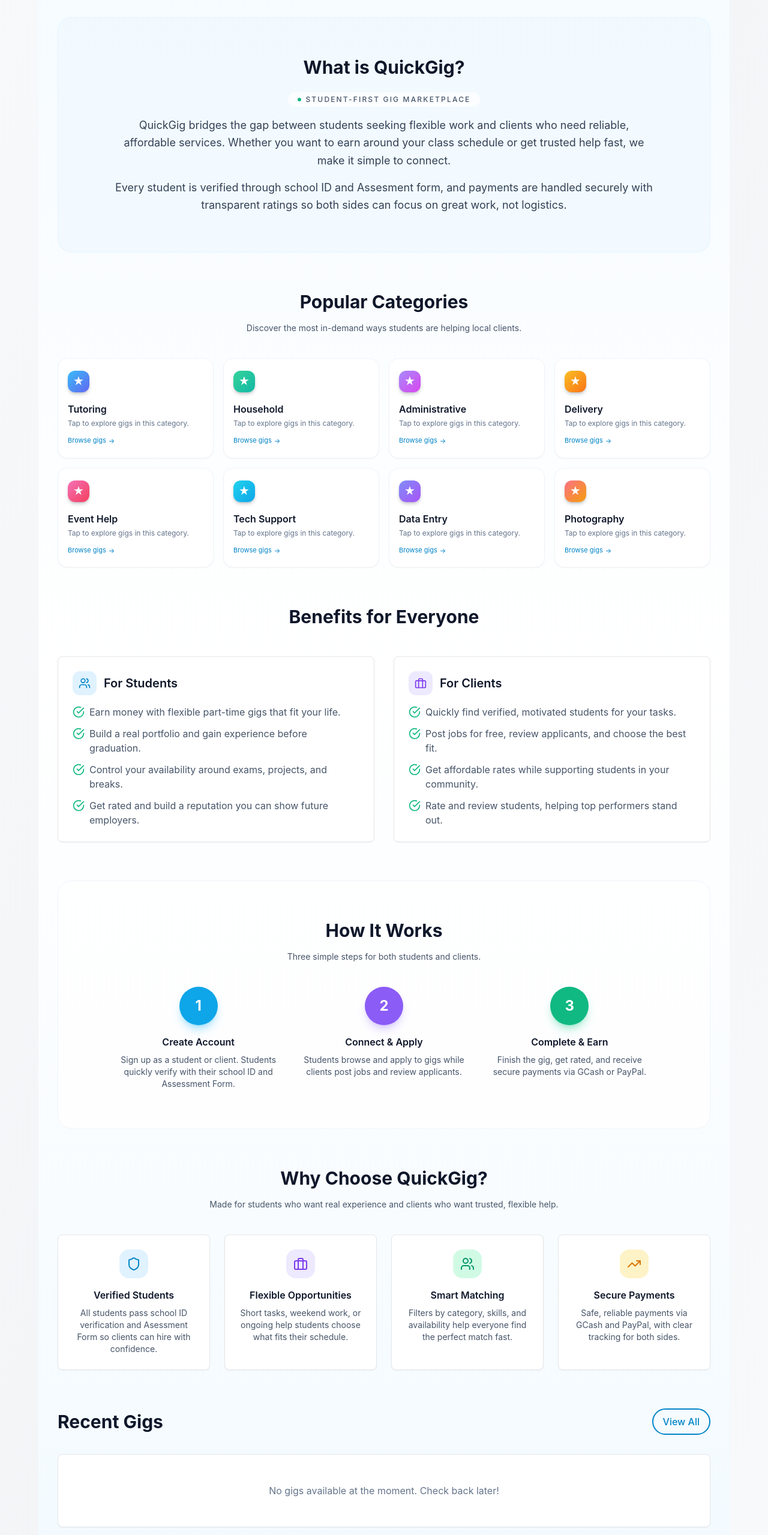
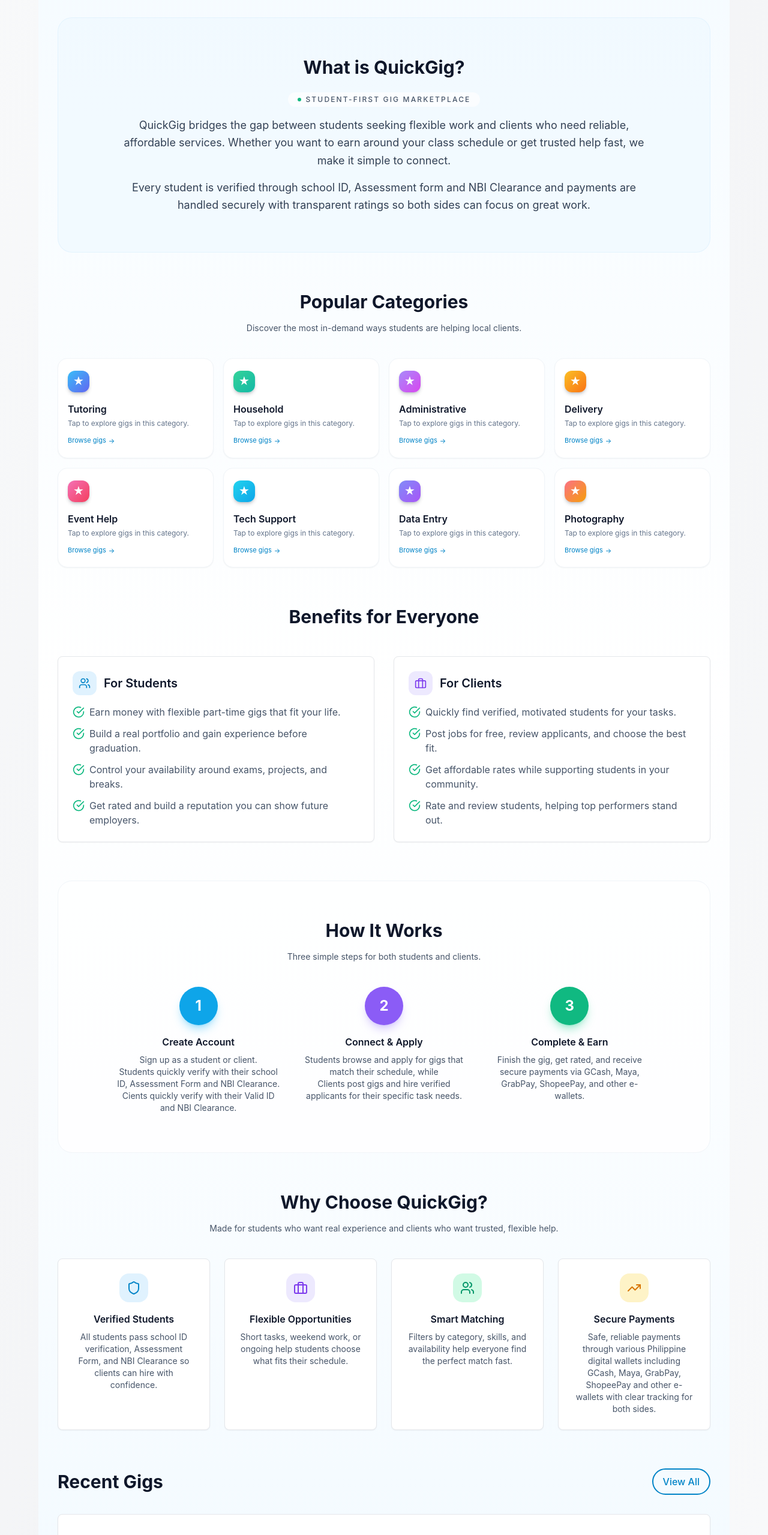
Before and after one commit to Style98k/Capstone, a React (Vite) app in the folder frontend/: page / in a window 1280 px wide. Shown: the part 844-3403 px from the top of the page at 60% size. Built offline with nearby package versions, Linux system fonts and the light colour scheme.

Commit message:
updated text in homepage

```diff
--- a/frontend/src/pages/Home.jsx
+++ b/frontend/src/pages/Home.jsx
@@ -243,8 +243,8 @@
               Whether you want to earn around your class schedule or get trusted help fast, we make it simple to connect.
             </p>
             <p className="text-lg text-slate-700 dark:text-slate-200 leading-relaxed">
-              Every student is verified through school ID and Assesment form, and payments are handled securely with transparent ratings so both sides can
-              focus on great work, not logistics.
+              Every student is verified through school ID, Assessment form and NBI Clearance and payments are handled securely with transparent ratings so both sides can
+              focus on great work.
             </p>
           </div>
         </section>
@@ -388,7 +388,7 @@
               </div>
               <h3 className="font-semibold text-slate-900 dark:text-white mb-2">Create Account</h3>
               <p className="text-sm text-slate-600 dark:text-slate-400">
-                Sign up as a student or client. Students quickly verify with their school ID and Assessment Form.
+                Sign up as a student or client.<br/>Students quickly verify with their school ID, Assessment Form and NBI Clearance. <br /> Cients quickly verify with their Valid ID and NBI Clearance.
               </p>
             </div>
             <div className="text-center transition-transform duration-300 hover:-translate-y-1">
@@ -399,7 +399,7 @@
                 Connect & Apply
               </h3>
               <p className="text-sm text-slate-600 dark:text-slate-400">
-                Students browse and apply to gigs while clients post jobs and review applicants.
+                Students browse and apply for gigs that match their schedule, while <br/>Clients post gigs and hire verified applicants for their specific task needs.
               </p>
             </div>
             <div className="text-center transition-transform duration-300 hover:-translate-y-1">
@@ -408,7 +408,7 @@
               </div>
               <h3 className="font-semibold text-slate-900 dark:text-white mb-2">Complete & Earn</h3>
               <p className="text-sm text-slate-600 dark:text-slate-400">
-                Finish the gig, get rated, and receive secure payments via GCash or PayPal.
+                Finish the gig, get rated, and receive secure payments via GCash, Maya, GrabPay, ShopeePay, and other e-wallets.
               </p>
             </div>
           </div>
@@ -431,7 +431,7 @@
                 Verified Students
               </h3>
               <p className="text-sm text-slate-600 dark:text-slate-400">
-                All students pass school ID verification and Asessment Form so clients can hire with confidence.
+                All students pass school ID verification, Assessment Form, and NBI Clearance so clients can hire with confidence.
               </p>
             </div>
             <div className="card text-center hover:shadow-xl hover:-translate-y-1 transition-all duration-300 group">
@@ -464,7 +464,7 @@
                 Secure Payments
               </h3>
               <p className="text-sm text-slate-600 dark:text-slate-400">
-                Safe, reliable payments via GCash and PayPal, with clear tracking for both sides.
+                Safe, reliable payments through various Philippine digital wallets including GCash, Maya, GrabPay, ShopeePay and other e-wallets with clear tracking for both sides.
               </p>
             </div>
           </div>
```
